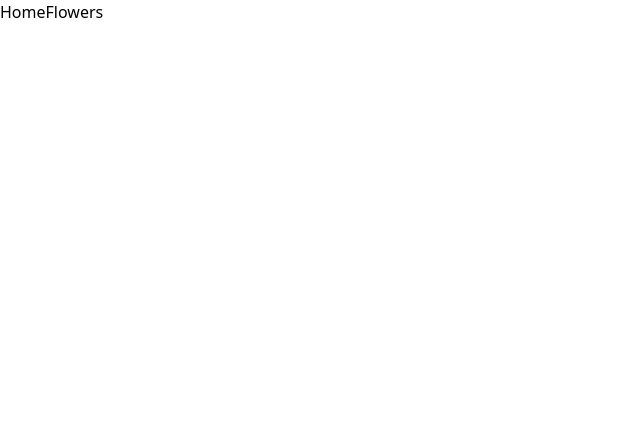
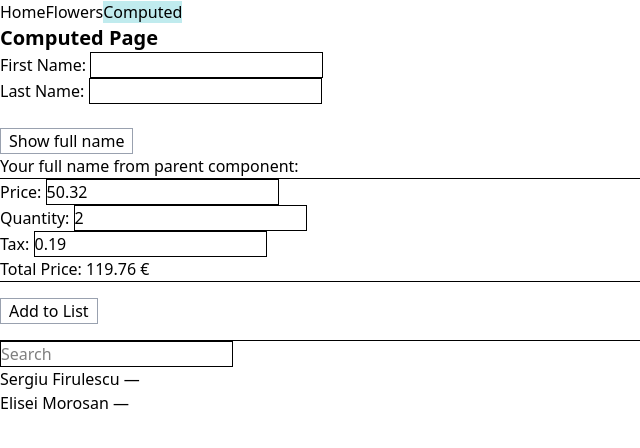
Before and after one commit to Damaris-coder25/Curs4.TAW, a Vue app: page /computed in a window 1280 px wide. Before the commit this address had no page. Shown: the top 448 px of the page, without its empty margins (0-640 px from the left). Built offline with nearby package versions, Linux system fonts and the light colour scheme.

Commit message:
Insert page computed

```diff
--- a/src/App.vue
+++ b/src/App.vue
@@ -6,6 +6,7 @@
         <nav>
             <RouterLink to="/">Home</RouterLink>
             <RouterLink to="/flowers">Flowers</RouterLink>
+            <RouterLink to="/computed">Computed</RouterLink>
         </nav>
     </header>
     <RouterView />
--- /dev/null
+++ b/src/computed/FullName.vue
@@ -0,0 +1,40 @@
+<script setup>
+import {ref} from 'vue'
+import { computed } from 'vue'
+const emit = defineEmits(['update:fullName'])
+
+const firstName=ref("")
+const lastName=ref("")
+
+const fullName= computed(() => {
+    const fN = firstName.value + " " + lastName.value
+    emit("update:fullName", fN)
+    return fN
+})
+
+const greeting = computed(() => "Hello," + fullName.value + "!")
+
+const showFullName = ref(false);
+</script>
+
+<template>
+    First Name:
+    <input class="border" type="text" v-model="firstName">
+    <br>
+    Last Name:
+    <input class="border" type="text" v-model="lastName">
+    <br>
+    <br>
+    <button
+    class="border border-gray-400 px-2"
+    type="button"
+    @click="showFullName= !showFullName">
+        <span v-if="showFullName">Hide</span>
+        <span v-else>Show</span> full name
+    </button>
+
+    <div v-if="showFullName">
+    <p>Your Full Name: {{ fullName}}</p>
+    <p>{{ greeting }}</p>
+    </div>
+</template>
--- /dev/null
+++ b/src/computed/PriceCalculator.vue
@@ -0,0 +1,19 @@
+<script setup>
+import { ref, computed } from "vue";
+const price = ref(50.32);
+const quantity = ref(2);
+const tax = ref(0.19);
+const formattedPrice = computed(() => (price.value * quantity.value * (1 + tax.value)).toFixed(2) + " €");
+</script>
+
+<template>
+    Price:
+    <input class="border" type="number" v-model="price">
+    <br>
+    Quantity:
+    <input class="border" type="number" v-model="quantity">
+    <br>
+    Tax:
+    <input class="border" type="number" v-model="tax">
+    <p>Total Price: {{ formattedPrice }}</p>
+</template>
--- /dev/null
+++ b/src/computed/SupplierList.vue
@@ -0,0 +1,21 @@
+<script setup>
+import { ref, computed } from "vue";
+const search = ref("");
+const supplyers = ref([
+{ fullName: "Sergiu Firulescu", totalPrice: "20.22 $" },
+{ fullName: "Elisei Morosan", totalPrice: "36.51 $" }
+]);
+const filteredSupplyers = computed(() =>
+supplyers.value.filter(s =>
+s.fullName.toLowerCase().includes(search.value.toLowerCase())
+)
+);
+</script>
+<template>
+<input class="border" v-model="search" placeholder="Search">
+<ul>
+<li v-for="(supplyer, i) in filteredSupplyers" :key="i">
+{{ supplyer.fullName }} — {{ supplyer.priceCalculated }}
+</li>
+</ul>
+</template>
--- /dev/null
+++ b/src/pages/Computed.vue
@@ -0,0 +1,30 @@
+<script setup>
+import FullName from '@/computed/FullName.vue';
+import PriceCalculator from '@/computed/PriceCalculator.vue';
+import SupplierList from '@/computed/SupplierList.vue';
+import { ref } from 'vue';
+const fullName = ref("");
+const addToList = () => {
+
+};
+</script>
+
+<template>
+    <h2 class="text-xl font-bold">Computed Page</h2>
+    <FullName @update:fullName="fN => fullName = fN" />
+        <p>Your full name from parent component: {{ fullName }}</p>
+    <hr>
+    <PriceCalculator />
+    <hr>
+    <button
+    class="border border-gray-400 px-2 my-4" @click="addToList">
+    Add to List
+    </button>
+    <hr>
+    <SupplierList />
+</template>
+
+<style>
+@import "bootstrap-icons";
+@import "tailwindcss";
+</style>
--- a/src/router/index.js
+++ b/src/router/index.js
@@ -2,10 +2,12 @@ import { createRouter, createWebHistory } from 'vue-router'
 
 import Flowers from '@/pages/Flowers.vue'
 import Tests from '@/pages/Tests.vue'
+import Computed from '@/pages/Computed.vue'
 
 const routes = [
 { path: "/", component: Tests },
-{ path: "/flowers", component: Flowers }
+{ path: "/flowers", component: Flowers },
+{ path: "/computed", component: Computed }
 ]
 
 const router = createRouter({
```
Also changed, not shown: 5 other files (tests, documents, lock files or other folders).
